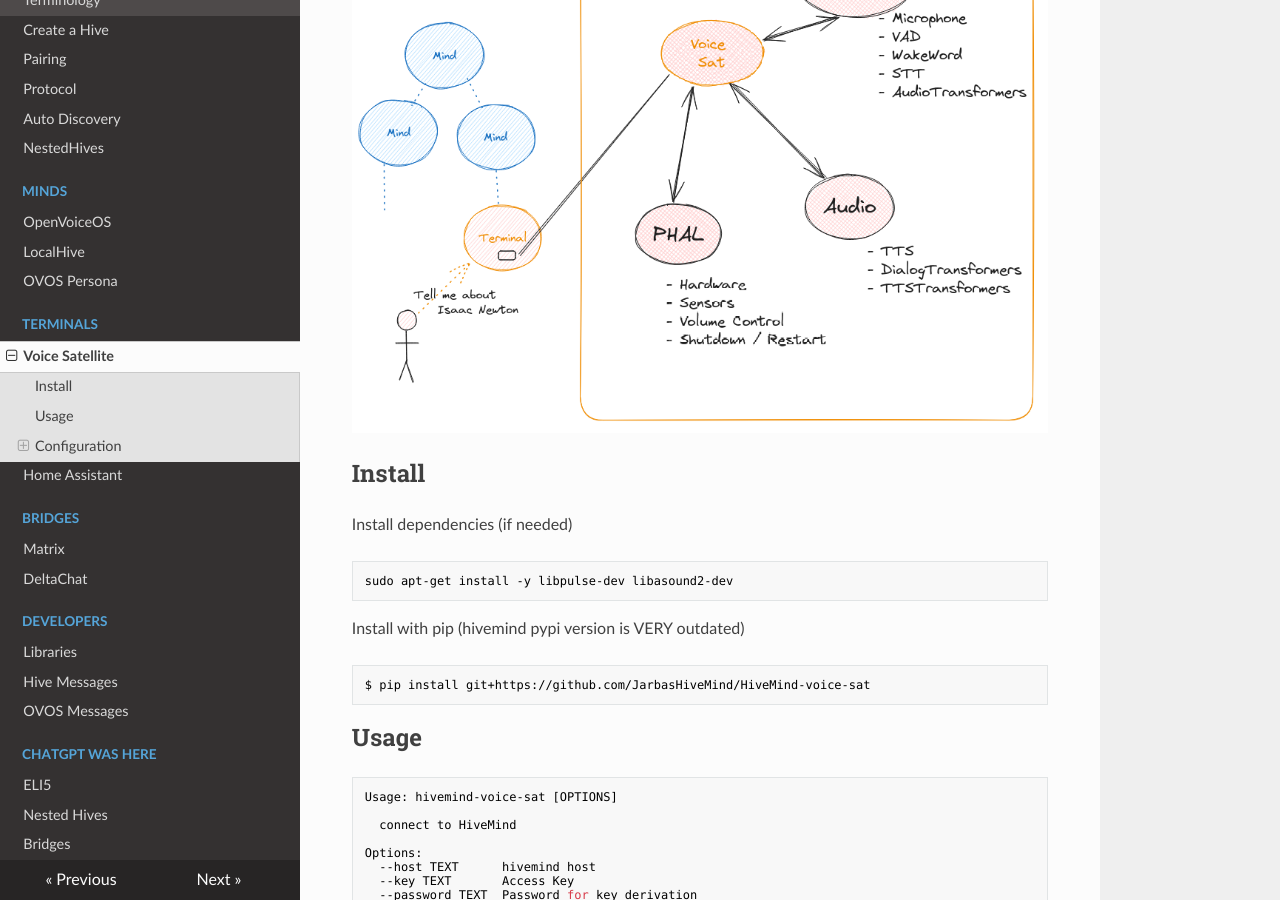
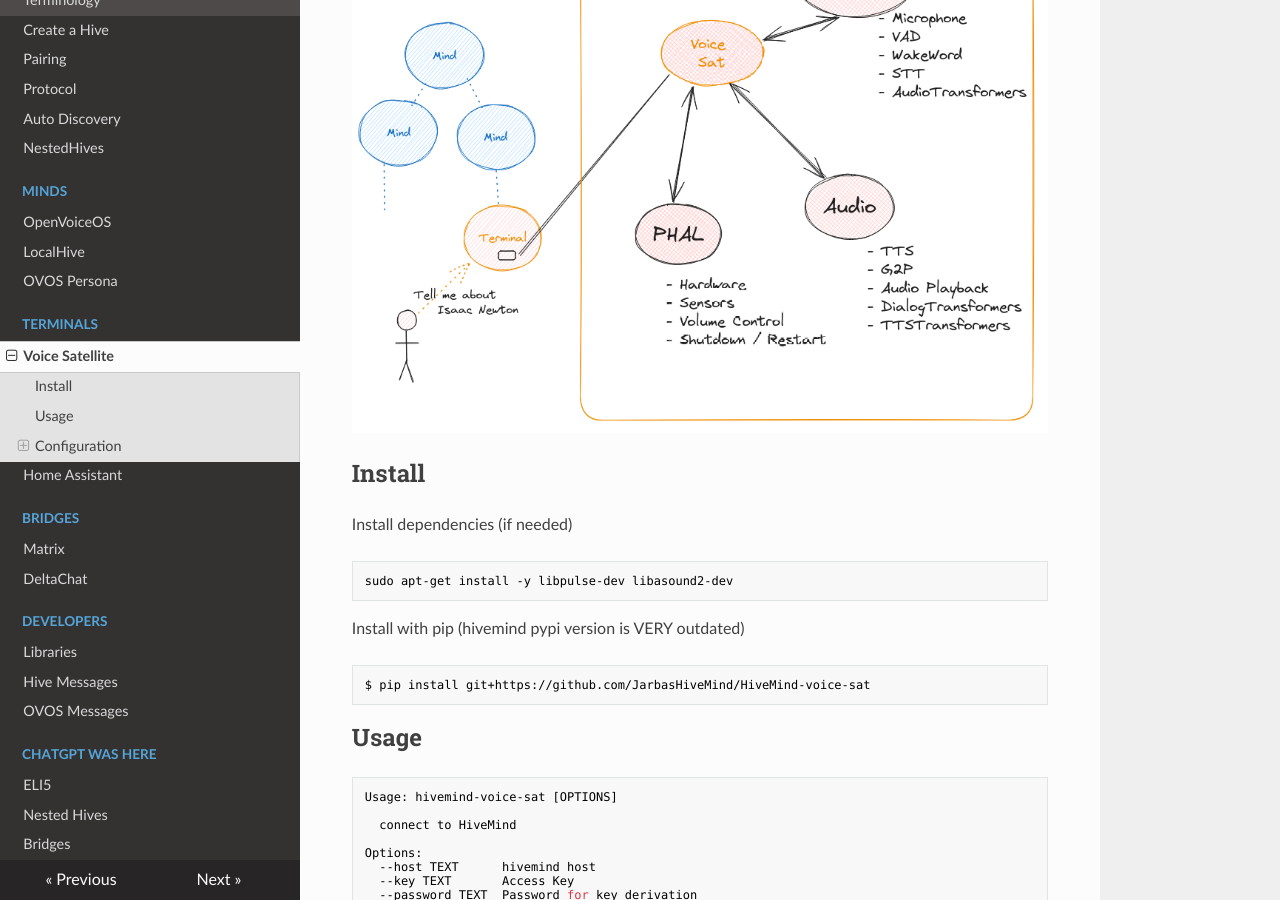
Before and after one commit to JarbasHiveMind/HiveMind-community-docs, an MkDocs documentation site: the page built from docs/07_voicesat.md, in a window 1280 px wide and 900 px high, scrolled down 344 px. Built offline with MkDocs 1.6.1, drawn with Linux system fonts in a browser that asks for light colours; nearby versions of some CDN libraries.

Commit message:
voice sat

```diff
--- a/docs/07_voicesat.md
+++ b/docs/07_voicesat.md
@@ -4,7 +4,7 @@ OpenVoiceOS Satellite, connect to HiveMind
 
 Built on top of [ovos-dinkum-listener](https://github.com/OpenVoiceOS/ovos-dinkum-listener), [ovos-audio](https://openvoiceos.github.io/ovos-technical-manual/audio_service/) and [PHAL](https://openvoiceos.github.io/ovos-technical-manual/PHAL/)
 
-![img_18.png](img_18.png)
+![img_19.png](img_19.png)
 
 ## Install
 
```
Also changed, not shown: docs/img_19.png (added).
